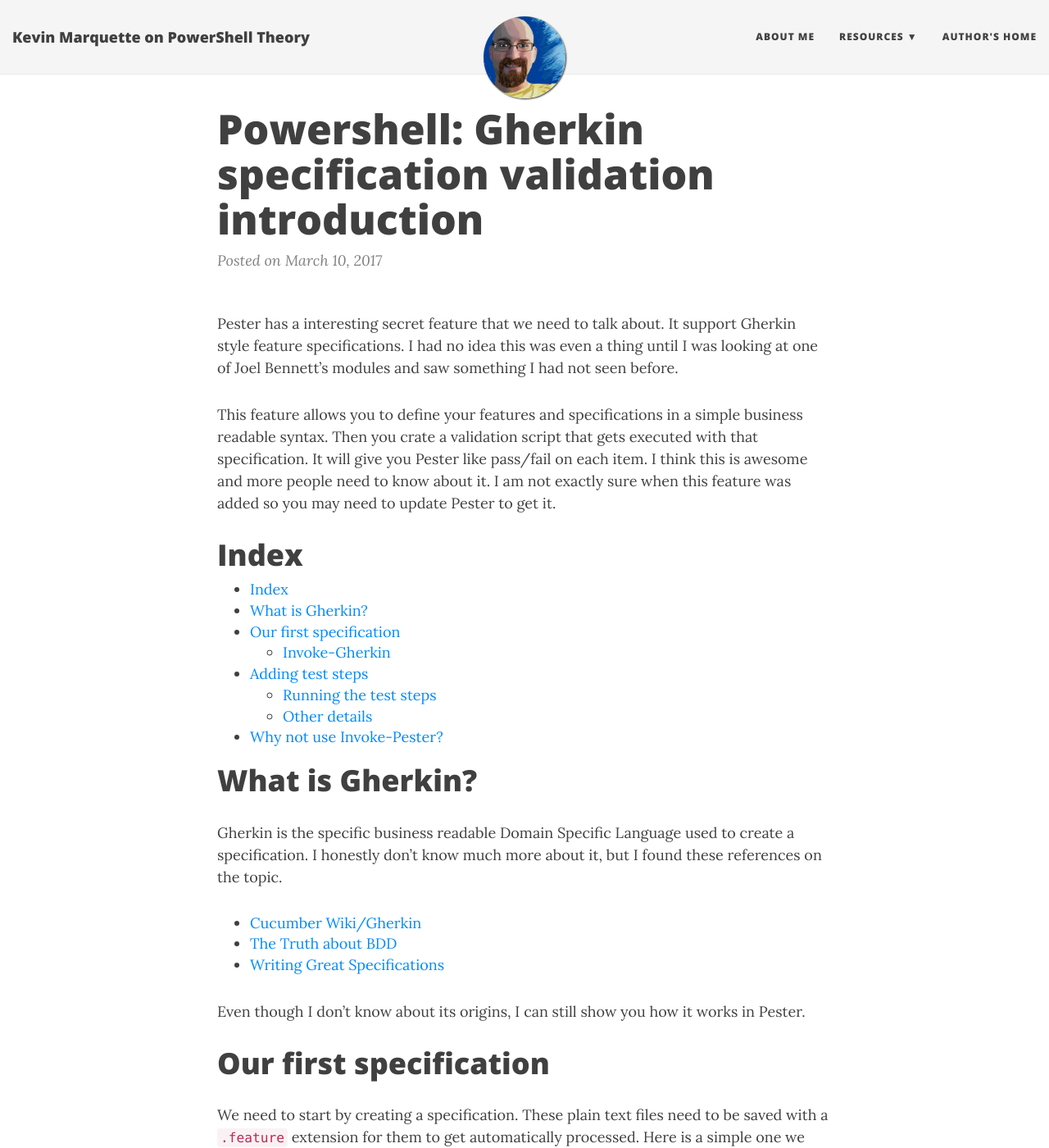
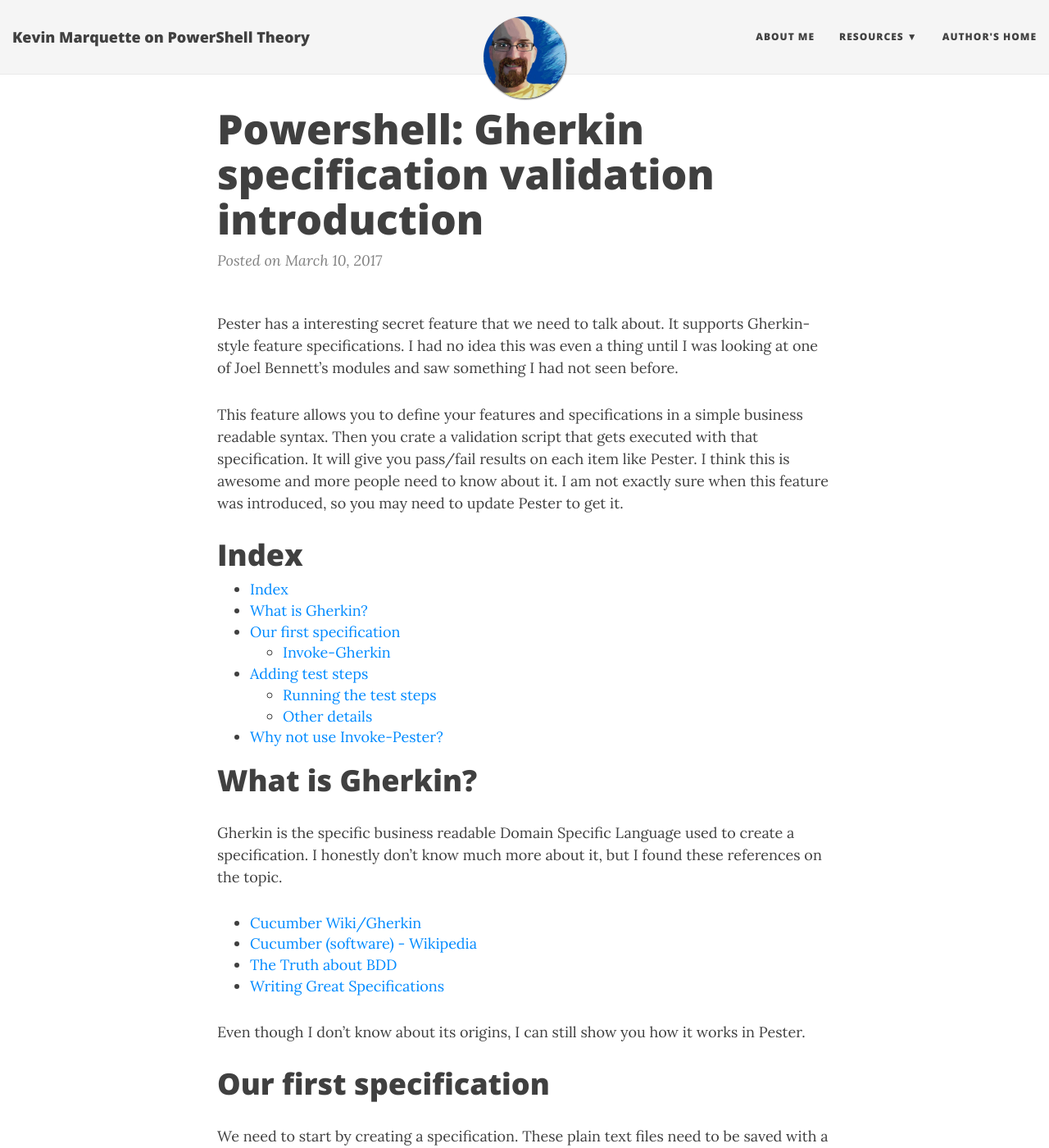
Before and after one commit to KevinMarquette/kevinmarquette.github.io, a Jekyll site: the page built from _posts/2017-03-17-Powershell-Gherkin-specification-validation.md, in a window 1280 px wide and 1400 px high. Shown: the whole window at 82% size. Built offline with Jekyll 4.4.1, drawn with Linux system fonts in a browser that asks for light colours; nearby versions of some CDN libraries; some of the changed text lies outside the part shown.

Commit message:
minor corrections

```diff
--- a/_posts/2017-03-17-Powershell-Gherkin-specification-validation.md
+++ b/_posts/2017-03-17-Powershell-Gherkin-specification-validation.md
@@ -5,9 +5,9 @@
 tags: [PowerShell, DSL, Gherkin, Pester, Advanced]
 ---
 
-Pester has a interesting secret feature that we need to talk about. It support Gherkin style feature specifications. I had no idea this was even a thing until I was looking at one of Joel Bennett's modules and saw something I had not seen before.
+Pester has a interesting secret feature that we need to talk about. It supports Gherkin-style feature specifications. I had no idea this was even a thing until I was looking at one of Joel Bennett's modules and saw something I had not seen before.
 
-This feature allows you to define your features and specifications in a simple business readable syntax. Then you crate a validation script that gets executed with that specification. It will give you Pester like pass/fail on each item. I think this is awesome and more people need to know about it. I am not exactly sure when this feature was added so you may need to update Pester to get it.
+This feature allows you to define your features and specifications in a simple business readable syntax. Then you crate a validation script that gets executed with that specification. It will give you pass/fail results on each item like Pester. I think this is awesome and more people need to know about it. I am not exactly sure when this feature was introduced, so you may need to update Pester to get it.
 
 # Index
 
@@ -19,6 +19,7 @@
 Gherkin is the specific business readable Domain Specific Language used to create a specification. I honestly don't know much more about it, but I found these references on the topic.
 
 * [Cucumber Wiki/Gherkin](https://github.com/cucumber/cucumber/wiki/Gherkin)
+* [Cucumber (software) - Wikipedia](https://en.wikipedia.org/wiki/Cucumber_(software)#Gherkin_.28Language.29 )
 * [The Truth about BDD](https://sites.google.com/site/unclebobconsultingllc/the-truth-about-bdd)
 * [Writing Great Specifications](https://www.manning.com/books/writing-great-specifications)
 
@@ -36,7 +37,7 @@
         When The user searches for our module
         Then They can install the module
 
-Save this as `.\distribution.feature` and now we have a Gherkin style specification. I am going to save this into a `Spec` folder inside my already existing [Chronometer](https://kevinmarquette.github.io/2017-02-05-Powershell-Chronometer-line-by-line-script-execution-times/) module.
+Save this as `.\distribution.feature` and now we have a Gherkin-style specification. I am going to save this into a `Spec` folder inside my already existing [Chronometer](https://kevinmarquette.github.io/2017-02-05-Powershell-Chronometer-line-by-line-script-execution-times/) module.
 
 ## Invoke-Gherkin
 
@@ -81,7 +82,7 @@
         { Install-Module chronometer -Scope CurrentUser -WhatIf } | Should Not Throw
     }
 
-You will notice that I created a Pester style test for several lines in the specification. Each one starts with a keyword of `Given`, `And`, `When` or`Then`. (`But` is also a valid keyword). The description is pulled directly from the specification. The `Invoke-Gherkin` uses that description to make that match.
+You will notice that I created a Pester-style test for several lines in the specification. Each one starts with a keyword of `Given`, `And`, `When` or`Then`. (`But` is also a valid keyword). The description is pulled directly from the specification. The `Invoke-Gherkin` uses that description to make that match.
 
 This is what my module looks like now that I added both the feature specification and the step tests.
 
```
